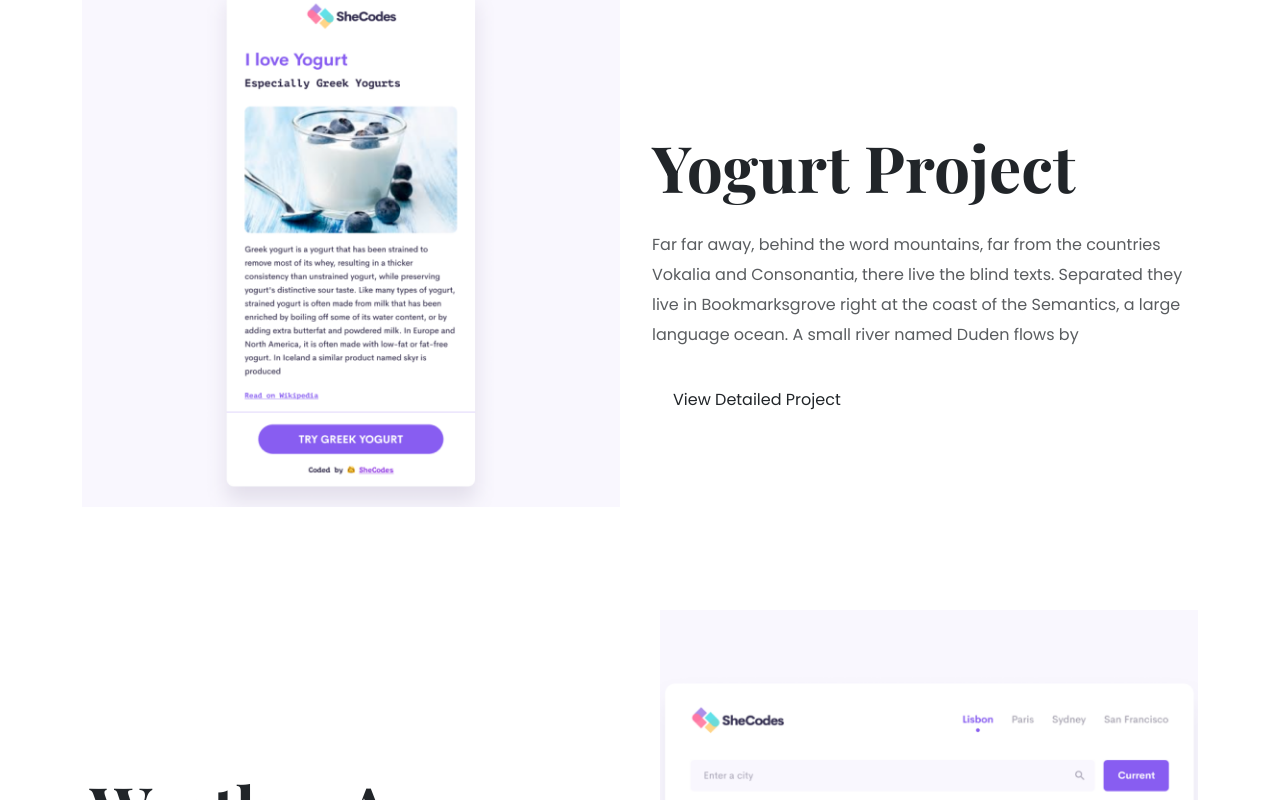
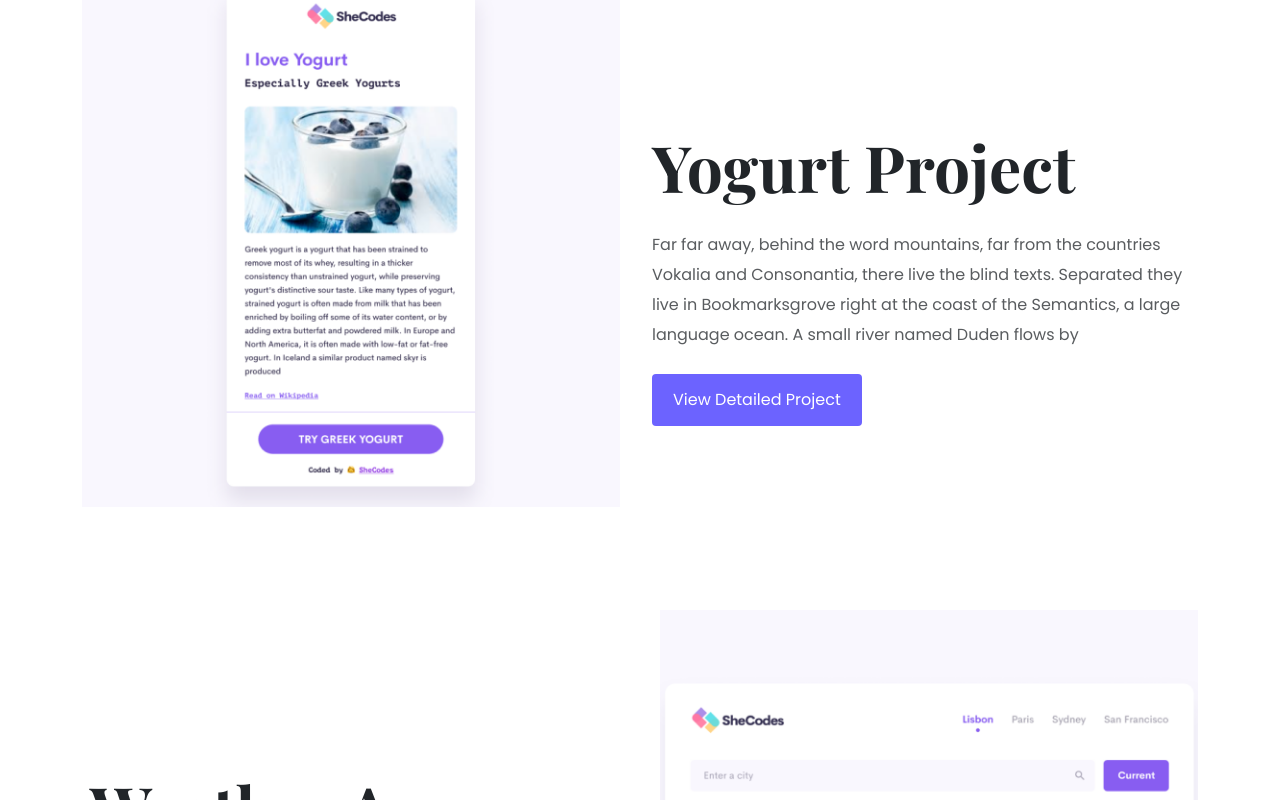
Before and after one commit to sisandamthabela/portfolio-project, a plain HTML site: page index.html in a window 1280 px wide. In both pictures the pointer is over the link 756 px from the left and 1194 px from the top of the page. Shown: the part 794-1594 px from the top of the page. Drawn offline with nearby package versions, Linux system fonts and the light colour scheme; a web font is replaced by a local one.

Commit message:
small css update

```diff
--- a/src/styles.css
+++ b/src/styles.css
@@ -71,6 +71,10 @@ p {
   border: 1px solid var(--secondary-color);
   border-radius: 4px;
 }
+.btn-purple:hover {
+  color: white;
+  background-color: var(--secondary-color);
+}
 .project-description {
   padding: 160px 20px;
 }
@@ -100,6 +104,7 @@ img {
   .btn-purple {
     padding: 7.5px 10px;
   }
+
   p {
     padding: 0 10px;
   }
```
